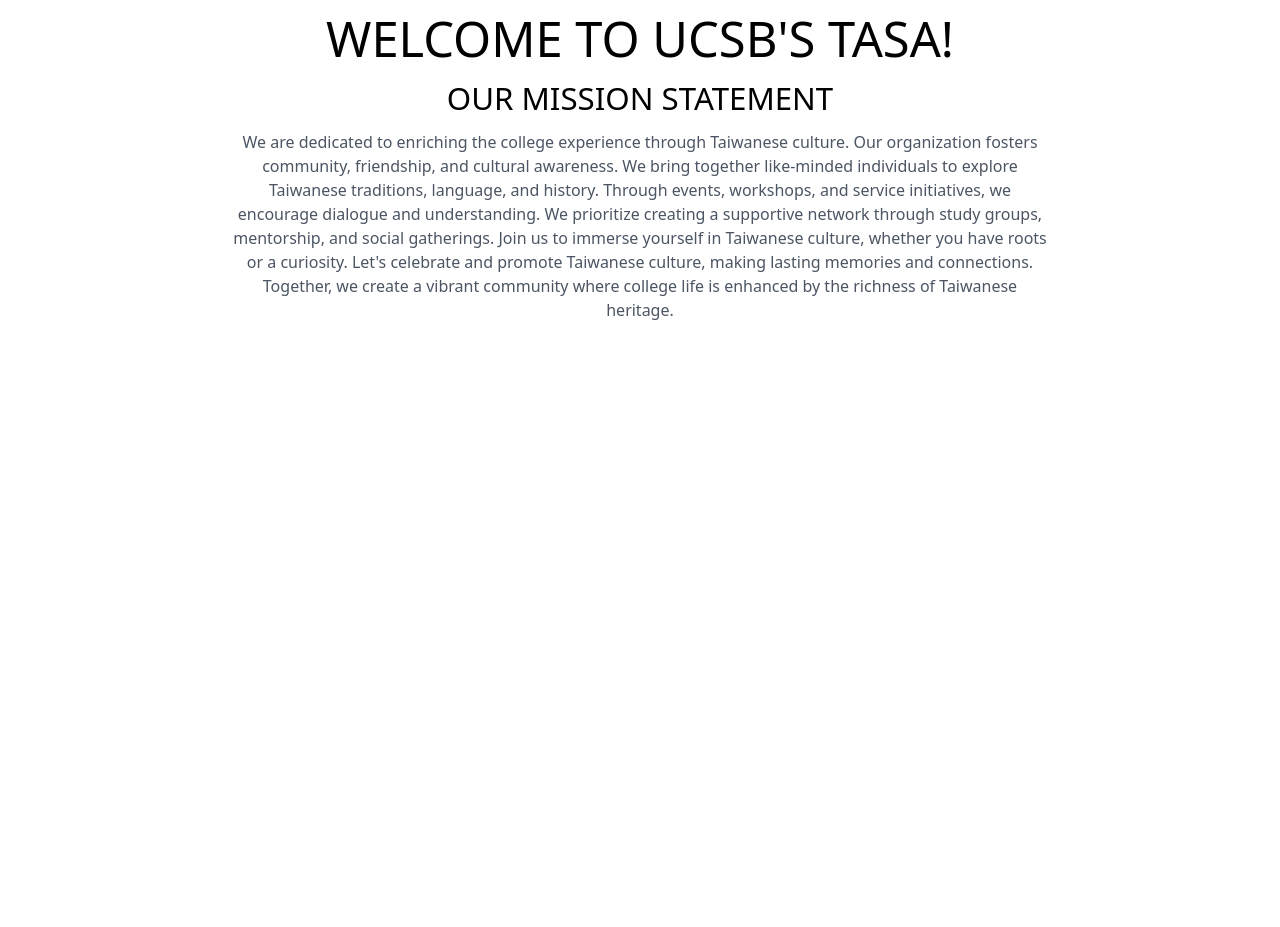
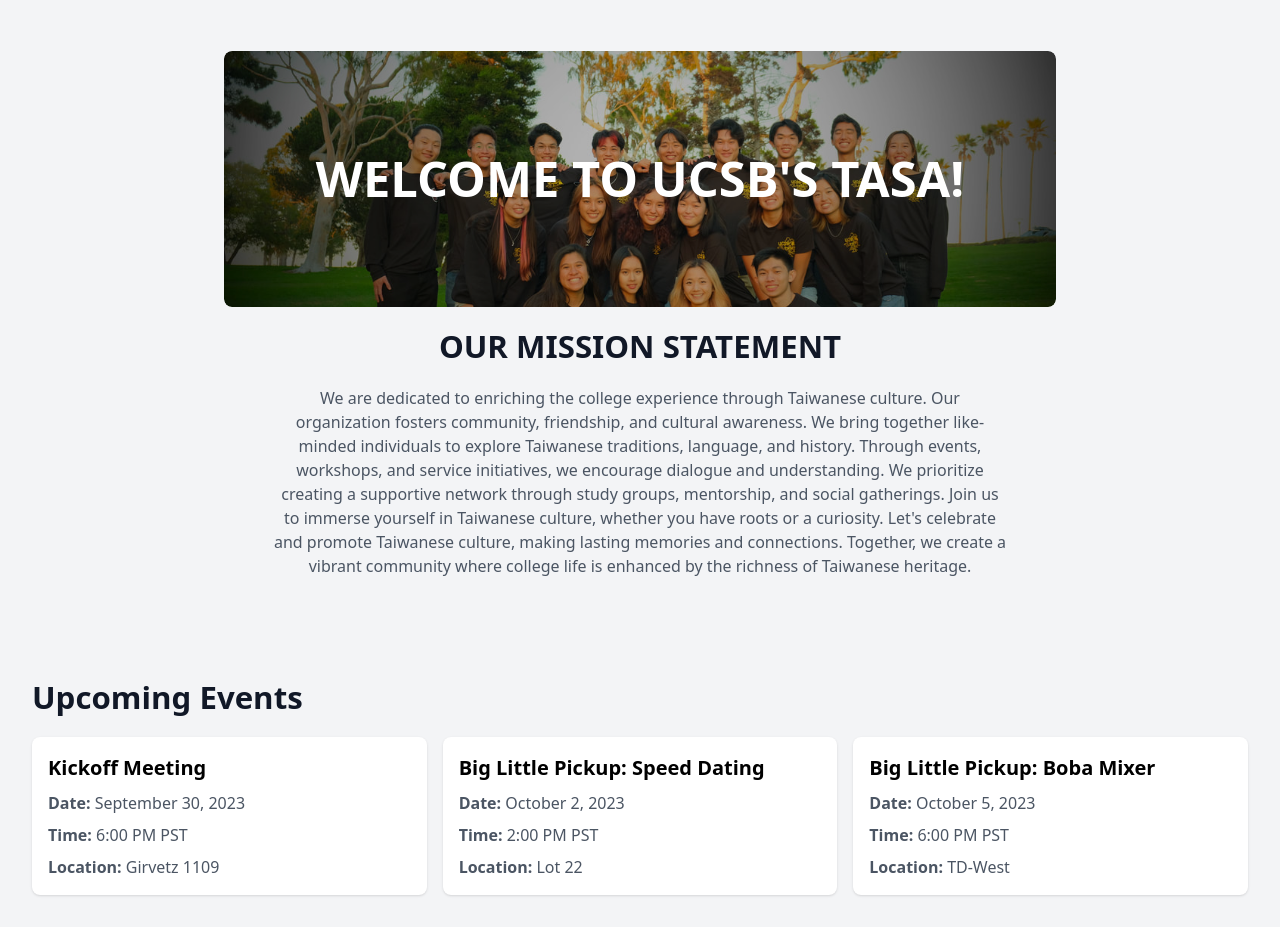
Before and after one commit to UCSBTASA/UCSBTASA.github.io, a Next.js app in the folder website/: page / in a window 1280 px wide. Shown: the part 160-1087 px from the top of the page. Before the commit the page ends 942 px from the top, so only its background shows below. Built offline with nearby package versions, Linux system fonts and the light colour scheme.

Commit message:
Adding homepage image and events

```diff
--- /dev/null
+++ b/website/app/components/events.tsx
@@ -0,0 +1,72 @@
+const events = [
+  {
+    id: 1,
+    title: "Kickoff Meeting",
+    date: "2023-09-30",
+    time: "18:00",
+    location: "Girvetz 1109",
+  },
+  {
+    id: 2,
+    title: "Big Little Pickup: Speed Dating",
+    date: "2023-10-02",
+    time: "14:00",
+    location: "Lot 22",
+  },
+  {
+    id: 3,
+    title: "Big Little Pickup: Boba Mixer",
+    date: "2023-10-05",
+    time: "18:00",
+    location: "TD-West",
+  },
+];
+
+const Events = () => {
+  const formatTime = (time: string) => {
+    const [hours, minutes] = time.split(":");
+    const hour = parseInt(hours, 10);
+    const amPm = hour >= 12 ? "PM" : "AM";
+    const formattedHour = hour % 12 || 12;
+    return `${formattedHour}:${minutes} ${amPm}`;
+  };
+
+  const formatDate = (date: string) => {
+    const options: Intl.DateTimeFormatOptions = {
+      year: "numeric",
+      month: "long",
+      day: "numeric",
+      timeZone: "UTC", // Specify the timezone as UTC to prevent timezone conversion
+    };
+    const formattedDate = new Date(date).toLocaleDateString("en-US", options);
+    return formattedDate;
+  };
+
+  return (
+    <div className="bg-gray-100 py-8">
+      <div className="container mx-auto px-4 sm:px-6 lg:px-8">
+        <h2 className="text-3xl font-bold text-gray-900 mb-4">
+          Upcoming Events
+        </h2>
+        <div className="grid gap-4 md:grid-cols-2 lg:grid-cols-3">
+          {events.map((event) => (
+            <div key={event.id} className="bg-white rounded-lg shadow p-4">
+              <h3 className="text-xl font-bold mb-2">{event.title}</h3>
+              <p className="text-gray-600 mb-2">
+                <strong>Date:</strong> {formatDate(event.date)}
+              </p>
+              <p className="text-gray-600 mb-2">
+                <strong>Time:</strong> {formatTime(event.time)} PST
+              </p>
+              <p className="text-gray-600">
+                <strong>Location:</strong> {event.location}
+              </p>
+            </div>
+          ))}
+        </div>
+      </div>
+    </div>
+  );
+};
+
+export default Events;
--- a/website/app/components/main.tsx
+++ b/website/app/components/main.tsx
@@ -1,19 +1,29 @@
+import Image from "next/image";
+
 const Main = () => {
   return (
-    <div className="w-full h-screen text-center">
-      <div className="max-w-[1240px] w-full h-full mx-auto p-5 flex justify-center">
-        {/* <div className="w-screen">
-          <Image
-            src="/logo.jpeg"
-            width={500}
-            height={500}
-            alt="Picture of the author"
-          />
-        </div> */}
-        <div>
-          <h1 className="text-5xl uppercase">WELCOME TO UCSB'S TASA!</h1>
-          <h2 className="text-3xl uppercase">OUR MISSION STATEMENT</h2>
-          <p className="text-med max-w-[70%] m-auto text-gray-600 p-2">
+    <div className="w-full text-center bg-gray-100 py-8">
+      <div className="container mx-auto max-w-4xl px-4 sm:px-6 lg:px-8">
+        <div className="my-8">
+          <div className="relative w-full h-64 mb-4 rounded-lg overflow-hidden">
+            <Image
+              src="/homepage/staff.jpg"
+              layout="fill"
+              objectFit="cover"
+              alt="TASA Staff Photo"
+              className="rounded-lg"
+            />
+            <div className="absolute inset-0 bg-black opacity-30 rounded-lg" />
+            <div className="absolute inset-0 flex justify-center items-center">
+              <h1 className="text-5xl font-bold text-white uppercase">
+                WELCOME TO UCSB'S TASA!
+              </h1>
+            </div>
+          </div>
+          <h2 className="text-3xl font-bold text-gray-900 uppercase">
+            OUR MISSION STATEMENT
+          </h2>
+          <p className="text-lg max-w-3xl mx-auto text-gray-600 mt-4 px-4">
             We are dedicated to enriching the college experience through
             Taiwanese culture. Our organization fosters community, friendship,
             and cultural awareness. We bring together like-minded individuals to
--- a/website/app/events/page.tsx
+++ b/website/app/events/page.tsx
@@ -0,0 +1,14 @@
+import NavBar from "../components/navbar";
+import Header from "../components/header";
+import Link from "next/link";
+
+const page = () => {
+  return (
+    <div>
+      <Header title="UCSB TASA"></Header>
+      <NavBar></NavBar>
+    </div>
+  );
+};
+
+export default page;
--- a/website/app/page.tsx
+++ b/website/app/page.tsx
@@ -1,6 +1,7 @@
 import Main from "./components/main";
 import NavBar from "./components/navbar";
 import Header from "./components/header";
+import Events from "./components/events";
 
 const Home = () => {
   return (
@@ -8,6 +9,7 @@
       <Header title="UCSB TASA"></Header>
       <NavBar></NavBar>
       <Main></Main>
+      <Events></Events>
     </body>
   );
 };
--- a/website/tailwind.config.js
+++ b/website/tailwind.config.js
@@ -15,6 +15,9 @@
       "5xl": "3.052rem",
     },
     extend: {
+      colors: {
+        pink: "rgb(254, 191, 207)",
+      },
       fontFamily: {
         roboto: ["Roboto", "sans-serif"],
         bebas: ["Bebas Neue", "sans-serif"],
```
Also changed, not shown: website/app/components/navbar.tsx (+26 -15 lines), website/public/homepage/staff.jpg (added), 2 other files (tests, documents, lock files or other folders).
